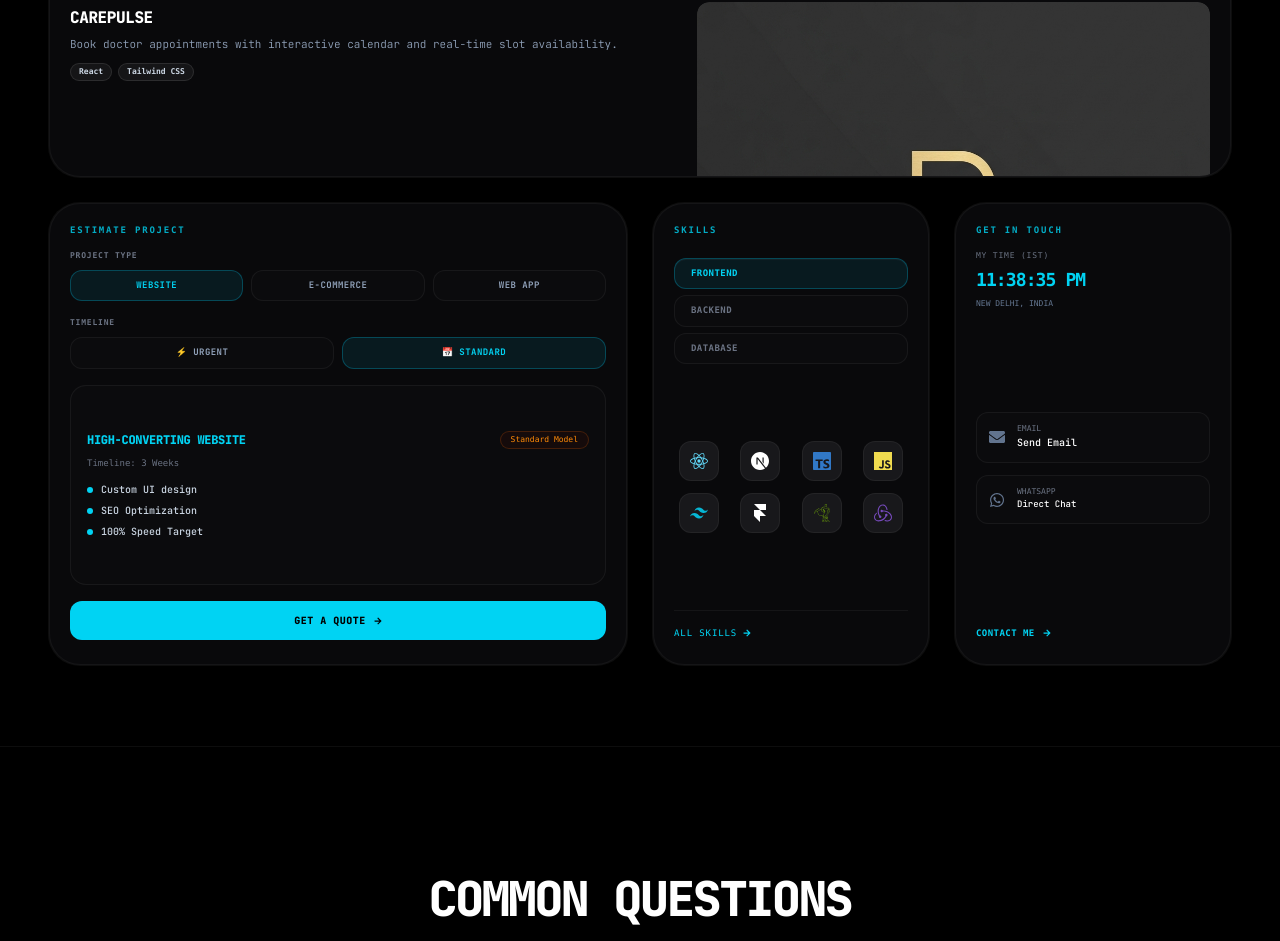
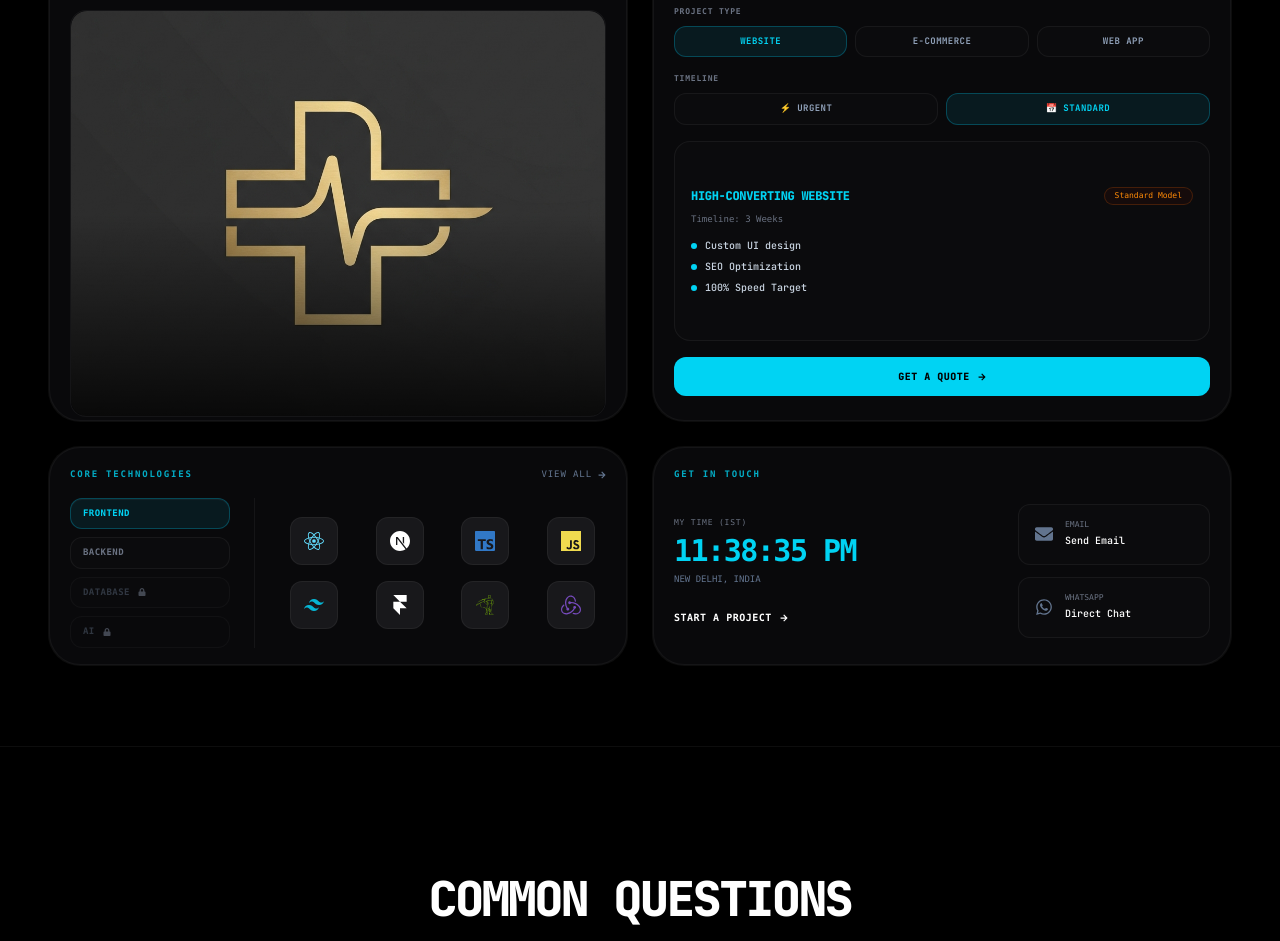
Before and after one commit to Aafaque-Nazir/Portfolio, a React (Vite) app: page / in a window 1280 px wide. Shown: the part 1391-2332 px from the top of the page. Built offline with nearby package versions, Linux system fonts and the light colour scheme.

Commit message:
feat: implement Home page with interactive bento-grid modules and dynamic project/skill visualization

```diff
--- a/src/data/skills.jsx
+++ b/src/data/skills.jsx
@@ -2,7 +2,8 @@ import React from "react";
 import {
   SiReact, SiNextdotjs, SiJavascript, SiTailwindcss, SiFramer, SiGit,
   SiTypescript, SiNodedotjs, SiSupabase, SiPostgresql, SiMysql,
-  SiMongodb, SiFirebase, SiGreensock, SiRedux, SiVercel, SiOpenai, SiExpress
+  SiMongodb, SiFirebase, SiGreensock, SiRedux, SiVercel, SiOpenai, SiExpress,
+  SiRedis, SiPrisma, SiAppwrite, SiClaude, SiTurso
 } from "react-icons/si";
 
 const GeminiIcon = () => (
@@ -11,16 +12,23 @@ const GeminiIcon = () => (
   </svg>
 );
 
-const ClaudeIcon = () => (
-  <svg viewBox="0 0 24 24" fill="currentColor" height="1em" width="1em">
-    <path d="M12 2C6.48 2 2 6.48 2 12s4.48 10 10 10 10-4.48 10-10S17.52 2 12 2zm-1 14.5c-2.48 0-4.5-2.02-4.5-4.5S8.52 7.5 11 7.5c1.17 0 2.23.45 3.03 1.18l-1.32 1.39C12.27 9.61 11.66 9.3 11 9.3c-1.49 0-2.7 1.21-2.7 2.7s1.21 2.7 2.7 2.7c1.1 0 2.05-.66 2.47-1.6h-2.47v-1.7h4.31c.06.3.1.61.1.94 0 2.5-1.68 4.66-4.41 4.66z" />
-  </svg>
-);
-
 const ZustandIcon = () => (
   <svg viewBox="0 0 24 24" fill="none" stroke="currentColor" strokeWidth="2" height="1em" width="1em">
     <path strokeLinecap="round" strokeLinejoin="round" d="M12 21a9 9 0 100-18 9 9 0 000 18z" />
     <text x="12" y="16" fontSize="12" fontWeight="bold" textAnchor="middle" fill="currentColor" stroke="none">Z</text>
+  </svg>
+);
+
+const ConvexIcon = () => (
+  <svg viewBox="0 0 24 24" fill="none" stroke="currentColor" strokeWidth="2" height="1em" width="1em">
+    <polygon points="12 2 22 8.5 22 15.5 12 22 2 15.5 2 8.5 12 2" />
+    <circle cx="12" cy="12" r="3" fill="currentColor" stroke="none" />
+  </svg>
+);
+
+const NoSQLIcon = () => (
+  <svg viewBox="0 0 24 24" fill="none" stroke="currentColor" strokeWidth="2" height="1em" width="1em">
+    <path strokeLinecap="round" strokeLinejoin="round" d="M4 7v10c0 2.21 3.582 4 8 4s8-1.79 8-4V7M4 7c0 2.21 3.582 4 8 4s8-1.79 8-4M4 7c0-2.21 3.582-4 8-4s8 1.79 8 4m-8 4v10" />
   </svg>
 );
 
@@ -39,14 +47,20 @@ export const allSkills = [
   { icon: SiExpress, name: "Express.js", color: "#ffffff", category: "Backend" },
   { icon: SiSupabase, name: "Supabase", color: "#3ECF8E", category: "Backend" },
   { icon: SiFirebase, name: "Firebase", color: "#FFCA28", category: "Backend" },
+  { icon: SiAppwrite, name: "Appwrite", color: "#F02E65", category: "Backend" },
   { icon: SiVercel, name: "Vercel", color: "#ffffff", category: "DevOps" },
   { icon: SiGit, name: "Git", color: "#F05032", category: "DevOps" },
 
   { icon: SiPostgresql, name: "PostgreSQL", color: "#4169E1", category: "Database" },
   { icon: SiMongodb, name: "MongoDB", color: "#47A248", category: "Database" },
   { icon: SiMysql, name: "MySQL", color: "#4479A1", category: "Database" },
+  { icon: SiRedis, name: "Redis", color: "#DC382D", category: "Database" },
+  { icon: SiTurso, name: "Turso", color: "#4CFFA8", category: "Database" },
+  { icon: NoSQLIcon, name: "NoSQL", color: "#00684A", category: "Database" },
+  { icon: ConvexIcon, name: "Convex", color: "#FA6E4F", category: "Database" },
+  { icon: SiPrisma, name: "Prisma", color: "#2D3748", category: "Database" },
 
   { icon: SiOpenai, name: "OpenAI", color: "#10a37f", category: "AI" },
   { icon: GeminiIcon, name: "Gemini", color: "#8E75B2", category: "AI" },
-  { icon: ClaudeIcon, name: "Claude", color: "#D19A66", category: "AI" },
+  { icon: SiClaude, name: "Claude", color: "#D97757", category: "AI" },
 ];
--- a/src/pages/Home.jsx
+++ b/src/pages/Home.jsx
@@ -1,7 +1,7 @@
 import React, { useState, useEffect } from "react";
 import { motion, AnimatePresence, useMotionValue, useTransform } from "framer-motion";
 import { Link } from "react-router-dom";
-import { FaGithub, FaArrowRight, FaEnvelope, FaWhatsapp, FaStar } from "react-icons/fa";
+import { FaGithub, FaArrowRight, FaEnvelope, FaWhatsapp, FaStar, FaLock } from "react-icons/fa";
 import GlobalBackground from "../components/GlobalBackground";
 import { SplitText } from "../components/ui/SplitText";
 import { projects } from "../data/projects";
@@ -27,8 +27,8 @@ const charVariants = {
   }
 };
 
-// Reusable Bento Card component - Optimized solid background for FPS and smooth scrolling
-const BentoCard = ({ children, className = "", title, colSpan = "col-span-1", rowSpan = "row-span-1" }) => {
+// Reusable BentoCard component - Optimized solid background for FPS and smooth scrolling
+const BentoCard = ({ children, className = "", title, headerAction, colSpan = "col-span-1", rowSpan = "row-span-1" }) => {
   const mouseX = useMotionValue(0);
   const mouseY = useMotionValue(0);
 
@@ -70,9 +70,10 @@ const BentoCard = ({ children, className = "", title, colSpan = "col-span-1", ro
           }}
         />
         <div className="relative z-10 h-full w-full flex flex-col justify-between">
-          {title && (
+          {(title || headerAction) && (
             <div className="flex items-center justify-between mb-2 shrink-0">
-              <h3 className="text-[9px] font-mono text-cyan-400/80 uppercase tracking-[0.2em] font-bold">{title}</h3>
+              {title ? <h3 className="text-[9px] font-mono text-cyan-400/80 uppercase tracking-[0.2em] font-bold">{title}</h3> : <div />}
+              {headerAction}
             </div>
           )}
           <div className="flex-grow flex flex-col justify-center">
@@ -109,42 +110,46 @@ const ProjectDeckModule = () => {
   const currentProject = shuffledProjects[activeIdx];
 
   return (
-    <BentoCard colSpan="col-span-1 md:col-span-2 lg:col-span-4" title="Featured Projects">
-      <div className="relative h-full w-full flex flex-col justify-end sm:flex-row sm:items-stretch sm:justify-between gap-4 min-h-[280px] sm:min-h-0">
-        <div className="relative z-10 flex-grow sm:max-w-[55%] pr-0 sm:pr-4 flex flex-col justify-between">
+    <BentoCard colSpan="col-span-1 lg:col-span-2" rowSpan="row-span-1 md:row-span-2" title="Featured Projects">
+      <AnimatePresence mode="wait">
+        <motion.div
+          key={activeIdx}
+          initial={{ opacity: 0, filter: "blur(4px)" }}
+          animate={{ opacity: 1, filter: "blur(0px)" }}
+          exit={{ opacity: 0, filter: "blur(4px)" }}
+          transition={{ duration: 0.3 }}
+          className="relative h-full w-full flex flex-col group/project pt-2"
+        >
+          <div className="relative w-full h-[160px] md:h-[55%] overflow-hidden rounded-2xl bg-zinc-950 shrink-0 mb-4 md:mb-6 border border-white/5">
+            <img
+              src={currentProject.image}
+              alt={currentProject.title}
+              className="w-full h-full object-cover rounded-2xl transition-transform duration-700 group-hover/project:scale-105"
+            />
+            <div className="absolute inset-0 bg-gradient-to-t from-black/80 via-transparent to-transparent pointer-events-none" />
+          </div>
+
+          <div className="flex flex-col justify-between flex-grow">
             <div>
-            <h4 className="text-sm md:text-base font-black text-white uppercase tracking-tight mt-1 truncate">{currentProject.title}</h4>
-            <p className="text-[10px] sm:text-[11px] text-slate-300 sm:text-slate-400 font-light line-clamp-2 mt-1.5 leading-relaxed">{currentProject.description}</p>
-            <div className="flex flex-wrap gap-1.5 mt-2.5">
-              {currentProject.techStack.slice(0, 2).map((tech, idx) => (
-                <span key={idx} className="px-2 py-0.5 bg-white/5 border border-white/10 rounded-full text-[8px] font-mono font-semibold text-slate-300">
+              <h4 className="text-xl md:text-2xl font-black text-white uppercase tracking-tight">{currentProject.title}</h4>
+              <p className="text-xs md:text-sm text-slate-400 font-light line-clamp-2 mt-2 leading-relaxed">{currentProject.description}</p>
+              <div className="flex flex-wrap gap-2 mt-4">
+                {currentProject.techStack.slice(0, 3).map((tech, idx) => (
+                  <span key={idx} className="px-2 py-1 bg-cyan-500/10 border border-cyan-500/20 rounded-md text-[9px] font-mono font-bold text-cyan-400 tracking-wider uppercase">
                     {tech}
                   </span>
                 ))}
               </div>
             </div>
-          <div className="mt-3">
-            <Link to={`/projects/${currentProject.id}`} className="inline-flex items-center gap-1.5 text-[9px] font-mono text-cyan-400 hover:text-cyan-300 group">
-              View Project <FaArrowRight className="group-hover:translate-x-1 transition-transform text-[8px]" />
+
+            <div className="mt-6 pt-4 border-t border-white/5 flex items-center justify-between shrink-0">
+              <Link to={`/projects/${currentProject.id}`} className="inline-flex items-center gap-2 text-[10px] font-mono font-bold uppercase tracking-widest text-white hover:text-cyan-400 group/link transition-colors">
+                Explore Case Study <FaArrowRight className="group-hover/link:translate-x-1 transition-transform" />
               </Link>
             </div>
           </div>
-        <div className="absolute inset-0 sm:relative w-full sm:w-[45%] h-full overflow-hidden rounded-xl border border-white/5 sm:border-none flex items-center justify-center bg-zinc-950 shrink-0 z-0 sm:z-10">
-          <div className="absolute inset-0 bg-gradient-to-t from-black via-black/85 to-transparent sm:hidden z-10" />
-          <AnimatePresence mode="wait">
-            <motion.img
-              key={activeIdx}
-              src={currentProject.image}
-              alt={currentProject.title}
-              initial={{ opacity: 0, scale: 0.95 }}
-              animate={{ opacity: 1, scale: 1 }}
-              exit={{ opacity: 0, scale: 0.95 }}
-              transition={{ duration: 0.4 }}
-              className="w-full h-full object-cover rounded-xl"
-            />
+        </motion.div>
       </AnimatePresence>
-        </div>
-      </div>
     </BentoCard>
   );
 };
@@ -152,34 +157,54 @@ const ProjectDeckModule = () => {
 // 3. Interactive Stack Explorer Module
 const InteractiveStackModule = () => {
   const [activeCategory, setActiveCategory] = useState("Frontend");
-  const categories = ["Frontend", "Backend", "Database"];
+
+  const categories = [
+    { name: "Frontend", id: "Frontend", locked: false },
+    { name: "Backend", id: "Backend", locked: false },
+    { name: "Database", id: "Database", locked: true },
+    { name: "AI", id: "AI", locked: true }
+  ];
+
   const skillsByCategory = allSkills.filter(s => s.category === activeCategory).slice(0, 8);
 
   return (
-    <BentoCard colSpan="col-span-1" rowSpan="row-span-2" title="Skills">
-      <div className="flex flex-col h-full justify-between py-1">
-        <div className="flex flex-col gap-1.5 mb-4 mt-2">
+    <BentoCard
+      colSpan="col-span-1 md:col-span-2"
+      rowSpan="row-span-1"
+      title="Core Technologies"
+      headerAction={
+        <Link to="/skills" className="flex items-center gap-1.5 text-[9px] font-mono text-slate-500 hover:text-cyan-400 uppercase tracking-widest transition-colors group">
+          View All <FaArrowRight className="group-hover:translate-x-1 transition-transform" size={8} />
+        </Link>
+      }
+    >
+      <div className="flex flex-col md:flex-row h-full gap-4 md:gap-6 pt-2">
+        <div className="grid grid-cols-2 md:flex md:flex-col gap-2 shrink-0 md:w-40 justify-center">
           {categories.map(cat => (
             <button
-              key={cat}
-              onClick={() => setActiveCategory(cat)}
-              className={`w-full py-2 px-4 rounded-xl text-[9px] font-mono font-bold uppercase tracking-wider text-left border transition-all ${
-                activeCategory === cat
+              key={cat.id}
+              onClick={() => !cat.locked && setActiveCategory(cat.id)}
+              className={`py-2 px-3 rounded-xl text-[9px] font-mono font-bold uppercase tracking-wider text-center md:text-left border transition-all flex items-center justify-center md:justify-start gap-2 ${
+                cat.locked
+                  ? "bg-white/[0.01] text-gray-600 border-white/5 cursor-not-allowed opacity-60"
+                  : activeCategory === cat.id
                     ? "bg-cyan-500/10 text-cyan-400 border-cyan-500/30 shadow-[inset_0_1px_1px_rgba(255,255,255,0.05)]"
-                  : "bg-white/[0.01] text-gray-500 border-white/5 hover:border-white/10 hover:text-white"
+                    : "bg-white/[0.01] text-gray-500 border-white/5 hover:border-white/10 hover:text-white cursor-pointer"
               }`}
+              title={cat.locked ? "Unlock full view in Skills page" : ""}
             >
-              {cat}
+              {cat.name}
+              {cat.locked && <FaLock className="text-[8px] text-gray-500" />}
             </button>
           ))}
         </div>
 
-        <div className="flex-grow flex flex-col justify-center">
-          <div className="grid grid-cols-4 gap-3 justify-items-center">
+        <div className="flex-grow flex items-center justify-center border-t md:border-t-0 md:border-l border-white/5 pt-4 md:pt-0 md:pl-6 relative">
+          <div className="grid grid-cols-4 gap-3 md:gap-4 w-full">
             {skillsByCategory.map((tech) => (
               <div
                 key={tech.name}
-                className="w-10 h-10 rounded-xl bg-zinc-900 border border-white/5 flex items-center justify-center text-lg hover:border-cyan-500/30 transition-all hover:scale-105"
+                className="w-10 h-10 md:w-12 md:h-12 mx-auto rounded-xl bg-zinc-900 border border-white/5 flex items-center justify-center text-xl hover:border-cyan-500/30 transition-all hover:scale-110"
                 style={{ color: tech.color }}
                 title={tech.name}
               >
@@ -187,12 +212,6 @@ const InteractiveStackModule = () => {
               </div>
             ))}
           </div>
-        </div>
-
-        <div className="mt-4 pt-4 border-t border-white/5 shrink-0">
-          <Link to="/skills" className="text-[9px] font-mono text-cyan-400 uppercase tracking-widest hover:underline flex items-center gap-1.5 group">
-            All Skills <FaArrowRight className="group-hover:translate-x-1 transition-transform" size={8} />
-          </Link>
         </div>
       </div>
     </BentoCard>
@@ -326,23 +345,31 @@ const ContactNodeModule = () => {
   }, []);
 
   return (
-    <BentoCard colSpan="col-span-1" rowSpan="row-span-2" title="Get in Touch">
-      <div className="flex flex-col h-full justify-between py-1 text-white">
-        <div>
+    <BentoCard colSpan="col-span-1 md:col-span-2" rowSpan="row-span-1" title="Get in Touch">
+      <div className="flex flex-col md:flex-row h-full gap-6 pt-2 items-center">
+        <div className="flex-grow w-full">
           <span className="text-[8px] font-mono text-gray-500 uppercase tracking-widest block mb-1">My Time (IST)</span>
-          <h4 className="text-lg font-mono font-black text-cyan-400 tracking-tighter">{time}</h4>
-          <span className="text-[8px] font-mono text-slate-500 uppercase block mt-1">New Delhi, India</span>
+          <h4 className="text-2xl md:text-3xl font-mono font-black text-cyan-400 tracking-tighter">{time || "00:00:00"}</h4>
+          <span className="text-[9px] font-mono text-slate-500 uppercase block mt-1">New Delhi, India</span>
+
+          <Link
+            to="/contact"
+            className="mt-4 md:mt-6 text-[10px] font-mono text-white hover:text-cyan-300 font-bold uppercase tracking-wider flex items-center gap-2 group w-fit"
+          >
+            Start a Project
+            <FaArrowRight className="group-hover:translate-x-1 transition-transform text-[8px]" />
+          </Link>
         </div>
 
-        <div className="space-y-3 my-6">
+        <div className="flex flex-row md:flex-col gap-3 w-full md:w-48 shrink-0">
           <a
             href="mailto:aafaquebuisness@gmail.com"
-            className="flex items-center gap-3 p-3 rounded-xl bg-white/[0.01] border border-white/5 hover:border-cyan-500/20 hover:bg-white/[0.03] transition-all group/link"
+            className="flex-1 flex items-center gap-3 p-3 md:p-4 rounded-xl bg-white/[0.01] border border-white/5 hover:border-cyan-500/20 hover:bg-white/[0.03] transition-all group/link"
           >
-            <FaEnvelope className="text-slate-500 group-hover/link:text-cyan-400 transition-colors" />
+            <FaEnvelope className="text-slate-500 text-lg group-hover/link:text-cyan-400 transition-colors" />
             <div className="flex flex-col">
               <span className="text-[8px] font-mono text-gray-500 uppercase leading-none">Email</span>
-              <span className="text-[10px] text-white font-medium mt-0.5">Send Email</span>
+              <span className="text-[10px] text-white font-medium mt-1">Send Email</span>
             </div>
           </a>
 
@@ -350,23 +377,15 @@ const ContactNodeModule = () => {
             href="https://wa.me/91XXXXXXXXXX"
             target="_blank"
             rel="noreferrer"
-            className="flex items-center gap-3 p-3 rounded-xl bg-white/[0.01] border border-white/5 hover:border-emerald-500/20 hover:bg-white/[0.03] transition-all group/link"
+            className="flex-1 flex items-center gap-3 p-3 md:p-4 rounded-xl bg-white/[0.01] border border-white/5 hover:border-emerald-500/20 hover:bg-white/[0.03] transition-all group/link"
           >
-            <FaWhatsapp className="text-slate-500 group-hover/link:text-emerald-400 transition-colors" />
+            <FaWhatsapp className="text-slate-500 text-lg group-hover/link:text-emerald-400 transition-colors" />
             <div className="flex flex-col">
               <span className="text-[8px] font-mono text-gray-500 uppercase leading-none">WhatsApp</span>
-              <span className="text-[9px] text-white font-medium mt-0.5">Direct Chat</span>
+              <span className="text-[10px] text-white font-medium mt-1">Direct Chat</span>
             </div>
           </a>
         </div>
-
-        <Link
-          to="/contact"
-          className="text-[9px] font-mono text-cyan-400 hover:text-cyan-300 font-bold uppercase tracking-wider flex items-center gap-2 group w-fit shrink-0"
-        >
-          Contact Me
-          <FaArrowRight className="group-hover:translate-x-1 transition-transform text-[8px]" />
-        </Link>
       </div>
     </BentoCard>
   );
--- a/src/pages/Skills.jsx
+++ b/src/pages/Skills.jsx
@@ -16,12 +16,12 @@ const categories = [
   {
     title: "Backend & Cloud Infrastructure",
     description: "Architecting secure server-side logic, real-time server connections, custom API endpoints, automated hosting deployments, and distributed version control.",
-    skills: ["Node.js", "Express.js", "Supabase", "Firebase", "Vercel", "Git"]
+    skills: ["Node.js", "Express.js", "Supabase", "Firebase", "Appwrite", "Vercel", "Git"]
   },
   {
     title: "Databases & Tooling",
     description: "Designing structured schema patterns, managing reliable relational/NoSQL databases, and ensuring robust data integrity.",
-    skills: ["PostgreSQL", "MongoDB", "MySQL"]
+    skills: ["PostgreSQL", "MongoDB", "MySQL", "Redis", "Turso", "NoSQL", "Convex", "Prisma"]
   },
   {
     title: "AI Systems & Workflows",
```
Lines whose indentation alone changed are shown as unchanged.
